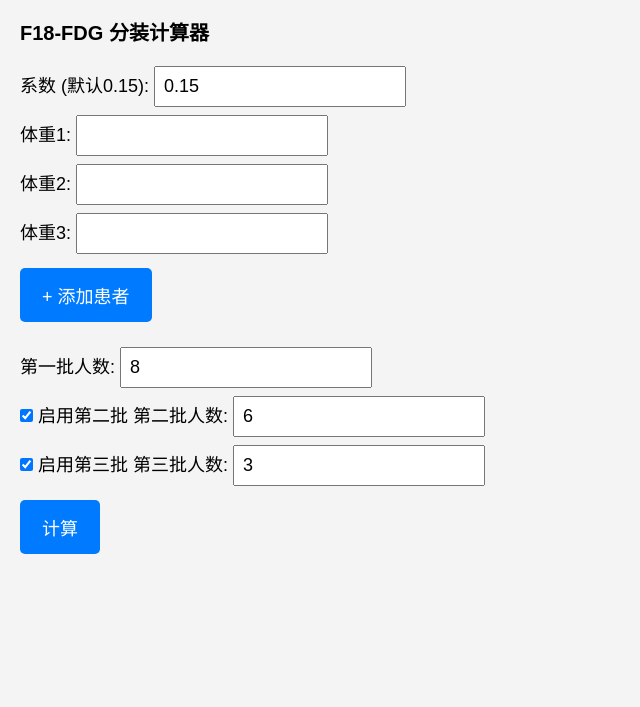
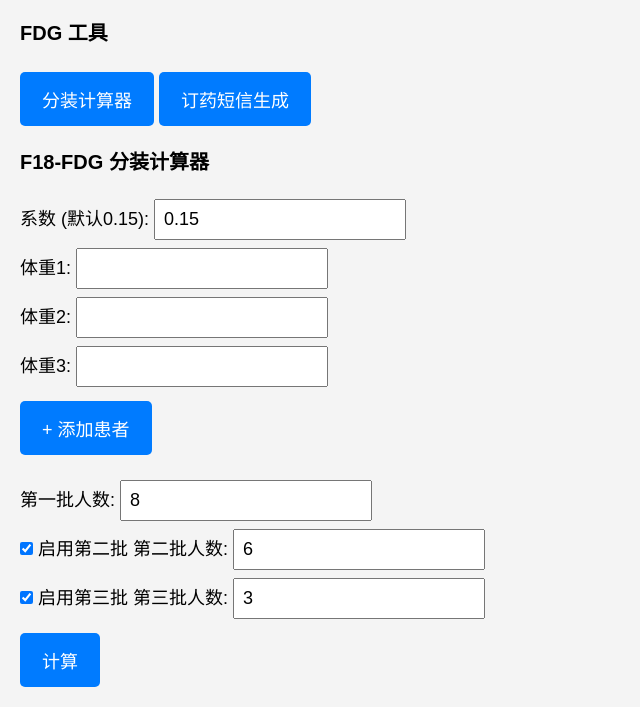
Before and after one commit to fwu0216/fdgweb, a Flask app: page / in a window 1280 px wide. Shown: the part 166-873 px from the top of the page, without its empty margins (0-640 px from the left). Before the commit the page ends 720 px from the top, so only its background shows below. Run offline with Flask 3, Linux system fonts and the light colour scheme.

Commit message:
index.html

```diff
--- a/templates/index.html
+++ b/templates/index.html
@@ -1,7 +1,15 @@
 {% extends "layout.html" %}
 {% block content %}
-<h2>F18-FDG 分装计算器</h2>
-<form method="POST" id="weight-form">
+<h2>FDG 工具</h2>
+
+<div style="margin-bottom: 15px;">
+  <button type="button" onclick="showTab('calc')">分装计算器</button>
+  <button type="button" onclick="showTab('sms')">订药短信生成</button>
+</div>
+
+<div id="calc-tab">
+  <h3>F18-FDG 分装计算器</h3>
+  <form method="POST" id="calc-form">
     <label>系数 (默认0.15):
       <input type="text" name="coeff" value="{{ request.form.get('coeff', '0.15') }}">
     </label><br>
@@ -53,7 +61,7 @@
   {% endif %}
 
   {% if results %}
-  <h3>结果</h3>
+    <h4>结果</h4>
     {% for batch_name, batch_data in batches %}
       <h4>{{ batch_name }} 总分装剂量: {{ batch_data|sum(attribute='分装剂量(mCi)')|round(2) }} mCi</h4>
       <table>
@@ -71,28 +79,59 @@
       </table>
     {% endfor %}
   {% endif %}
+</div>
+
+<div id="sms-tab" style="display:none;">
+  <h3>廊坊订药短信生成</h3>
+  <form method="POST" id="sms-form">
+    {% for i in range(1, 4) %}
+      <fieldset>
+        <legend>第{{ i }}批</legend>
+        <label>
+          <input type="checkbox" name="enable_batch{{ i }}"
+            {% if batches and i <= batches|length and batches[i-1]["enabled"] %}checked{% endif %}> 启用
+        </label><br>
+        <label>FDG 剂量 (mCi):
+          <input type="number" name="dose{{ i }}" value="{{ batches[i-1]['dose'] if batches and i <= batches|length else '' }}">
+        </label><br>
+        <label>刻度到时间:
+          <input type="text" name="scale{{ i }}" value="{{ batches[i-1]['scale_time'] if batches and i <= batches|length else '' }}">
+        </label><br>
+        <label>送达时间:
+          <input type="text" name="arrive{{ i }}" value="{{ batches[i-1]['arrive_time'] if batches and i <= batches|length else '' }}">
+        </label><br>
+      </fieldset>
+    {% endfor %}
+    <button type="submit">生成短信</button>
+  </form>
+
+  {% if sms_text %}
+    <h4>短信内容</h4>
+    <pre id="sms-result" style="font-size:18px;">{{ sms_text }}</pre>
+    <button type="button" onclick="copySms()">复制短信</button>
+  {% endif %}
+</div>
 
 <script>
-// 动态添加患者体重输入
-let weightCount = {{ weight_fields|length if weight_fields else 3 }};
-function addWeight() {
-    weightCount += 1;
-    const container = document.getElementById("weights-container");
-    const newField = document.createElement("div");
-    newField.innerHTML = `<label>体重${weightCount}:
-        <input type="number" name="weight${weightCount}" step="0.1">
-      </label><br>`;
-    container.appendChild(newField);
+function showTab(tab) {
+    document.getElementById('calc-tab').style.display = (tab === 'calc') ? 'block' : 'none';
+    document.getElementById('sms-tab').style.display = (tab === 'sms') ? 'block' : 'none';
+    localStorage.setItem('activeTab', tab);
 }
+window.addEventListener('load', () => {
+    const tab = localStorage.getItem('activeTab') || 'calc';
+    showTab(tab);
+});
 
-// 使用 localStorage 保存和恢复表单数据
-const form = document.getElementById('weight-form');
-form.addEventListener('input', () => {
-    localStorage.setItem('calcForm', new FormData(form).toString());
-});
-window.addEventListener('load', () => {
-    const saved = localStorage.getItem('calcForm');
+// 本地存储表单数据 (分装计算器 + 短信生成)
+function saveFormData(formId, storageKey) {
+    const form = document.getElementById(formId);
+    localStorage.setItem(storageKey, new URLSearchParams(new FormData(form)).toString());
+}
+function loadFormData(formId, storageKey) {
+    const saved = localStorage.getItem(storageKey);
     if (saved) {
+        const form = document.getElementById(formId);
         const params = new URLSearchParams(saved);
         for (const [key, value] of params.entries()) {
             const el = form.elements[key];
@@ -105,6 +144,32 @@ window.addEventListener('load', () => {
             }
         }
     }
+}
+document.getElementById('calc-form').addEventListener('input', () => saveFormData('calc-form', 'calcForm'));
+document.getElementById('sms-form').addEventListener('input', () => saveFormData('sms-form', 'smsForm'));
+window.addEventListener('load', () => {
+    loadFormData('calc-form', 'calcForm');
+    loadFormData('sms-form', 'smsForm');
 });
+
+// 添加患者输入
+let weightCount = {{ weight_fields|length if weight_fields else 3 }};
+function addWeight() {
+    weightCount += 1;
+    const container = document.getElementById("weights-container");
+    const newField = document.createElement("div");
+    newField.innerHTML = `<label>体重${weightCount}:
+        <input type="number" name="weight${weightCount}" step="0.1">
+      </label><br>`;
+    container.appendChild(newField);
+}
+
+// 复制短信
+function copySms() {
+    const text = document.getElementById("sms-result").innerText;
+    navigator.clipboard.writeText(text).then(() => {
+        alert("短信内容已复制！");
+    });
+}
 </script>
 {% endblock %}
```
Lines whose indentation alone changed are shown as unchanged.
